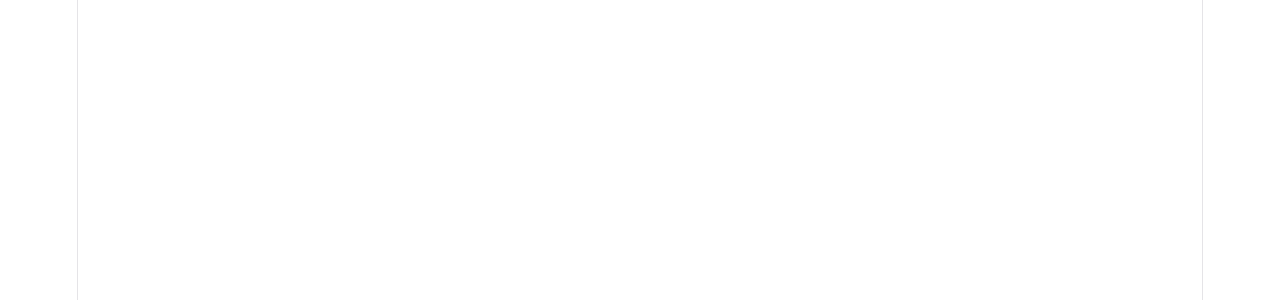
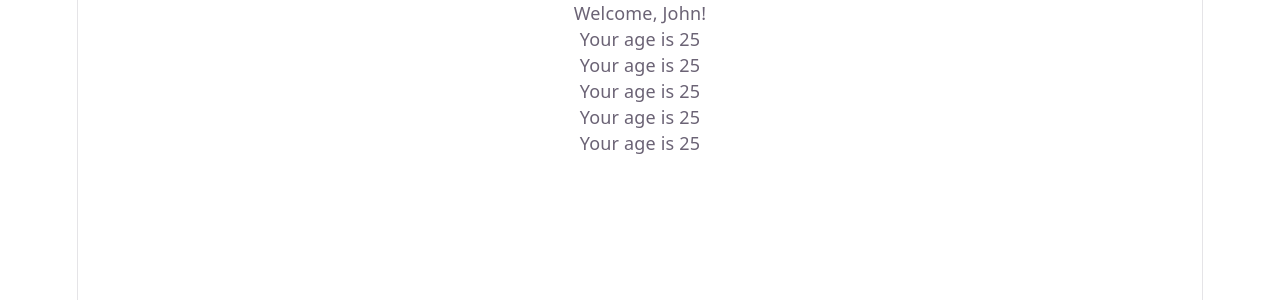
Before and after one commit to FedeBotto152/Reactesercizi, a React (Vite) app in the folder vite-project/: page / in a window 1280 px wide. Shown: the top 300 px of the page. Built offline with nearby package versions, Linux system fonts and the light colour scheme.

Commit message:
rendering-conditional

```diff
--- a/vite-project/src/App.jsx
+++ b/vite-project/src/App.jsx
@@ -1,13 +1,14 @@
 
 import './App.css'
 
+import Welcome from "./components/Welcome"
+
 function App() {
-
-
   return (
-    <>
-
-    </>
+    <Welcome
+      name="John"
+      age={25}
+    />
   )
 }
 
--- /dev/null
+++ b/vite-project/src/components/Age.jsx
@@ -0,0 +1,5 @@
+function Age(props) {
+  return <p>Your age is {props.age}</p>
+}
+
+export default Age
--- /dev/null
+++ b/vite-project/src/components/Message.jsx
@@ -0,0 +1,10 @@
+
+function Message(props) {
+  if (props.age > 18) {
+    return <p>Your age is {props.age}</p>
+  }
+
+  return <p>You are very young!</p>
+}
+
+export default Message
--- /dev/null
+++ b/vite-project/src/components/Welcome.jsx
@@ -0,0 +1,26 @@
+import Age from "./Age"
+import Message from "./Message"
+
+function Welcome(props) {
+  return (
+    <div>
+      <p>Welcome, {props.name}!</p>
+
+      {props.age > 18 && <Age age={props.age} />}
+
+      {props.age && <Age age={props.age} />}
+
+      {props.age > 18 && props.age < 65 && (
+        <Age age={props.age} />
+      )}
+
+      {props.age > 18 && props.name === "John" && (
+        <Age age={props.age} />
+      )}
+
+      <Message age={props.age} />
+    </div>
+  )
+}
+
+export default Welcome
```
